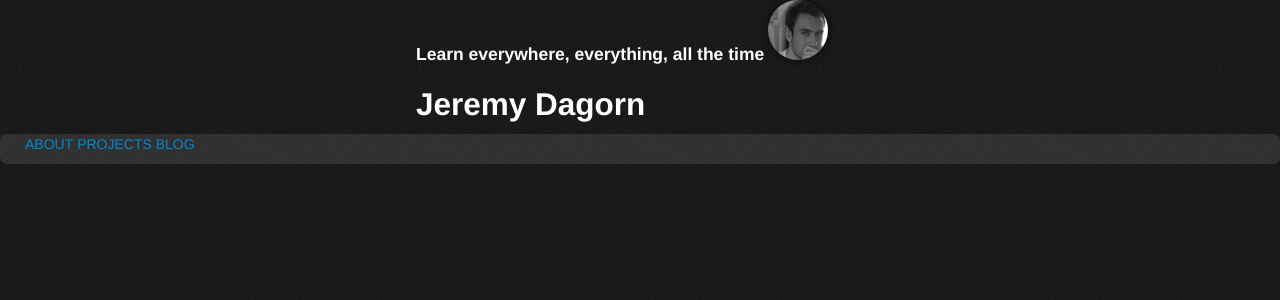
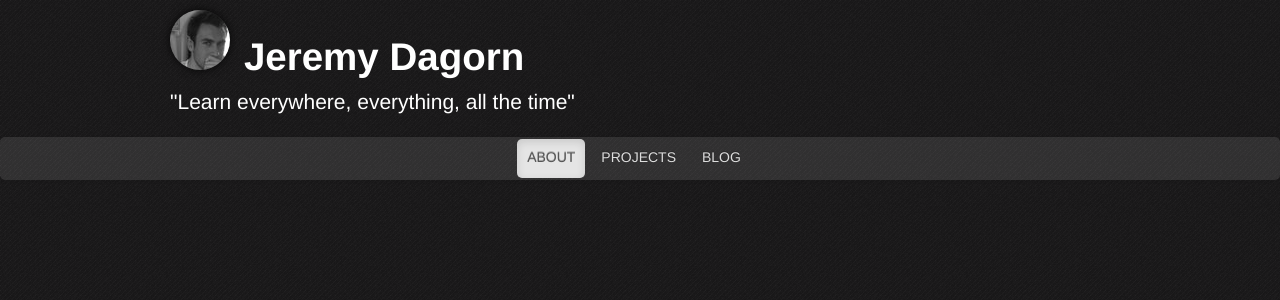
Before and after one commit to jrm2k6/jeremydagorn-blog, a Flask app: page / in a window 1280 px wide. Shown: the top 300 px of the page. Run offline with Flask 2, Linux system fonts and the light colour scheme; data that the repository does not hold is empty.

Commit message:
[css] fix header + navigation + remove moved file

```diff
--- a/static/css/main.css
+++ b/static/css/main.css
@@ -8,11 +8,10 @@ body {
     display: inline-block;
 }
 
-.motto {
-    display: inline-block;
-}
 
 .icon {
+    margin-top: 10px;
+    margin-right: 10px;
     display: inline-block;
     width: 60px;
     height: 60px;
@@ -25,21 +24,34 @@ body {
     background: url(img/me.jpg) no-repeat;
 }
 
-.banner {
-    width: 35%;
-    margin: 0 auto;
+.navbar-inner {
+    position: relative;
+    background-image: none;
+    background-color: rgba(255, 255, 255, 0.1);
+    border-radius: 5px;
+    border-width: 0;
 }
 
-.menu {
-    margin: 0 auto;
-    border-radius: 7px;
-    background-color: rgba(255, 255, 255, 0.1);
+.navbar .nav, .navbar .nav > li {
+    float: none;
+    display: inline-block;
+    vertical-align: top;
 }
 
-.menu ul {
-    display: inline-block;
+.navbar-inner {
+    text-align: center;
 }
 
-.menu li {
-    display: inline;
+.navbar .nav > li > a {
+    float: none;
+    line-height: 19px;
+    padding: 9px 10px 11px;
+    text-decoration: none;
+    text-shadow: 0 -1px 0 rgba(0, 0, 0, 0.25);
+    color:  #ddd;
 }
+
+.navbar .nav > li > a:hover {
+    color: #ffffff;
+    text-decoration: underline;
+}
--- a/templates/layout.html
+++ b/templates/layout.html
@@ -1,24 +1,27 @@
-<!doctype html>
+<!DOCTYPE html>
+<html lang="en">
 <title> Jeremy Dagorn - Software engineer and story teller </title>
 <link rel=stylesheet type="text/css" href="{{ url_for('static', filename='css/bootstrap.min.css') }}">
 <link rel=stylesheet type="text/css" href="{{ url_for('static', filename='css/main.css') }}">
-<div class=header>
-    <div class=banner>
-    <div class=motto>
-            <h4> Learn everywhere, everything, all the time </h4>
+<header class="subhead">
+    <div class="container">
+        <div class="first_line">
+            <div class="icon"></div>
+            <h1 class="name">Jeremy Dagorn</h1>
         </div>
-        <div class=icon></div>
-        <div class=name>
-            <h2>Jeremy Dagorn<h2>
-        </div>
+        <p class="lead">
+            "Learn everywhere, everything, all the time"
     </div>
-        <div class=menu>
-            <ul class=items>
-                <li><a href="/about">ABOUT</a></li>
+</header>
+<div class="navbar">
+    <div class="navbar-inner">
+        <div class="container">
+            <ul class="nav nav-pills">
+                <li class="active"><a href="/about">ABOUT</a></li>
                 <li><a href="/projects">PROJECTS</a></li>
                 <li><a href="/blog">BLOG</a></li>
             </ul>
         </div>
-    <div>
+    </div>
 </div>
-   {% block body %} {% endblock %}
+{% block body %} {% endblock %}
```
Also changed, not shown: static/main.css (deleted, +0 -45 lines).
